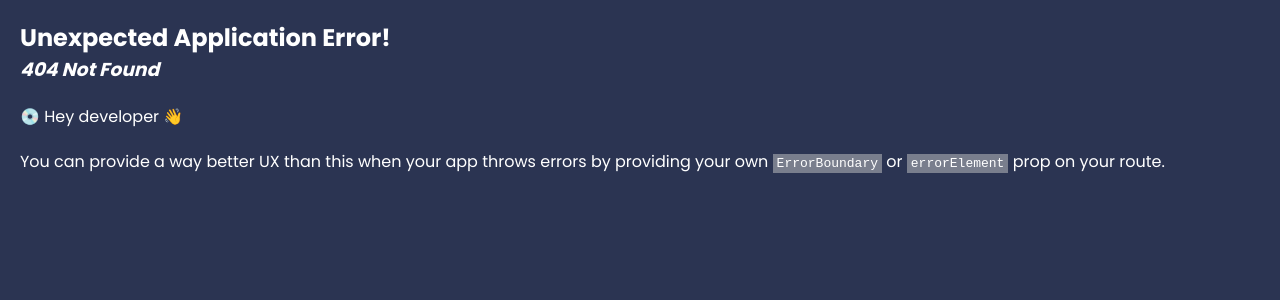
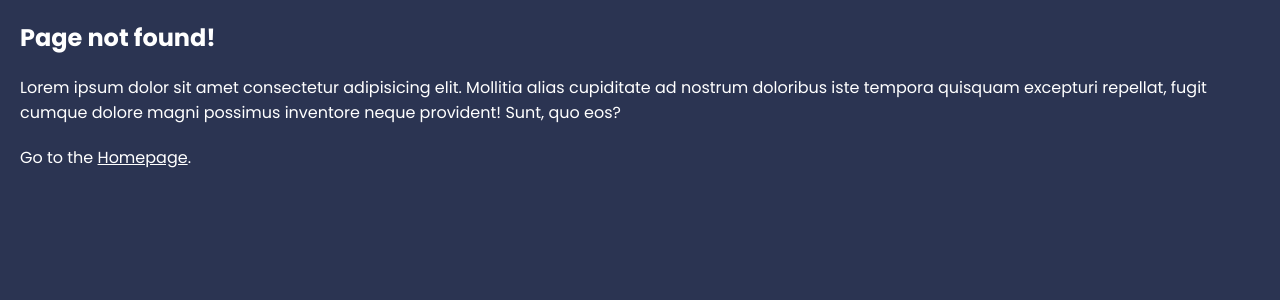
Before and after one commit to ThanosKarWeb/reactRouter, a React (Vite) app: page /careers/1 in a window 1280 px wide. Before the commit this address had no page. Shown: the top 300 px of the page. Built offline with nearby package versions, Linux system fonts and the light colour scheme.

Commit message:
Added custom 404

```diff
--- a/src/layouts/RouteLayout.jsx
+++ b/src/layouts/RootLayout.jsx
@@ -1,6 +1,6 @@
 import { NavLink, Outlet } from "react-router-dom";
 
-function RouteLayout() {
+function RootLayout() {
   return (
     <div className="root-layout">
       <header>
@@ -18,4 +18,4 @@
   );
 }
 
-export default RouteLayout;
+export default RootLayout;
--- /dev/null
+++ b/src/pages/NotFound.jsx
@@ -0,0 +1,21 @@
+import { NavLink } from "react-router-dom";
+
+function NotFound() {
+  return (
+    <div>
+      <h2>Page not found!</h2>
+      <p>
+        Lorem ipsum dolor sit amet consectetur adipisicing elit. Mollitia alias
+        cupiditate ad nostrum doloribus iste tempora quisquam excepturi
+        repellat, fugit cumque dolore magni possimus inventore neque provident!
+        Sunt, quo eos?
+      </p>
+
+      <p>
+        Go to the <NavLink to="/">Homepage</NavLink>.
+      </p>
+    </div>
+  );
+}
+
+export default NotFound;
```
Also changed, not shown: src/App.jsx (+8 -18 lines).
